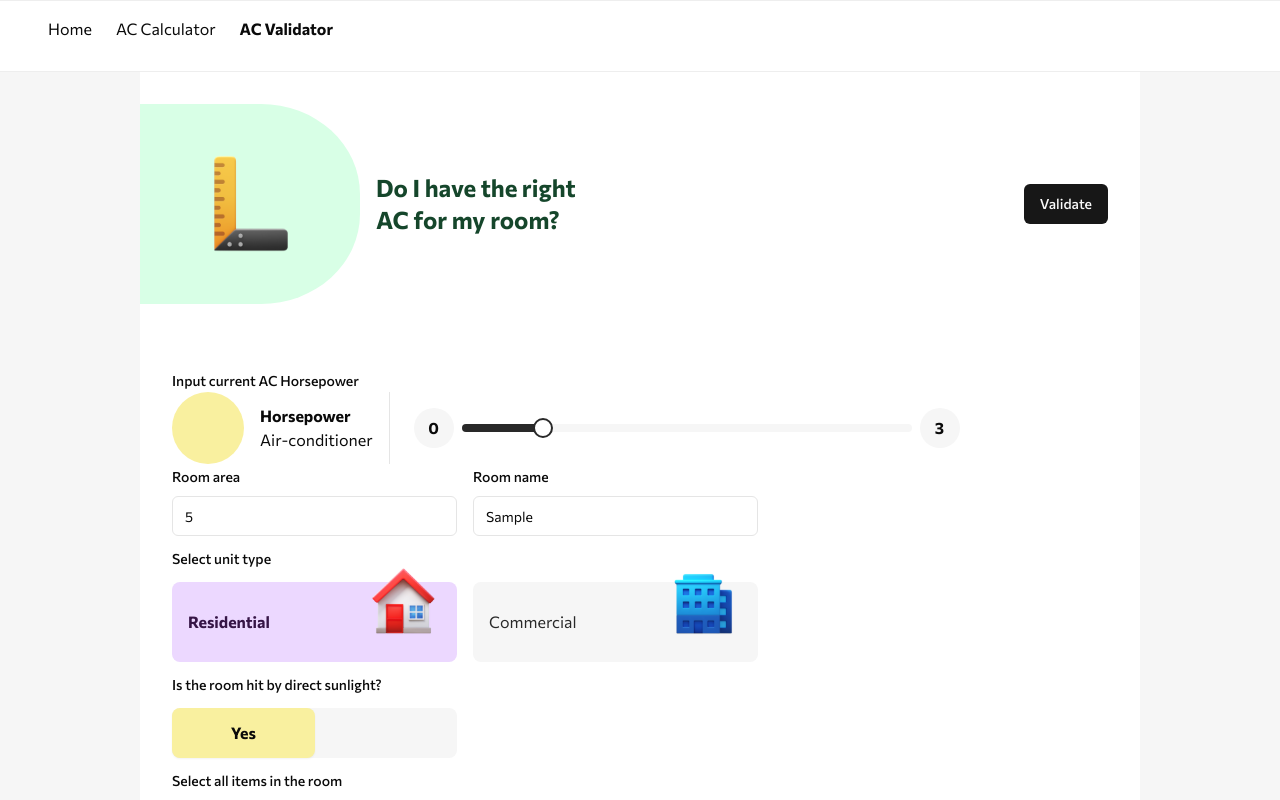
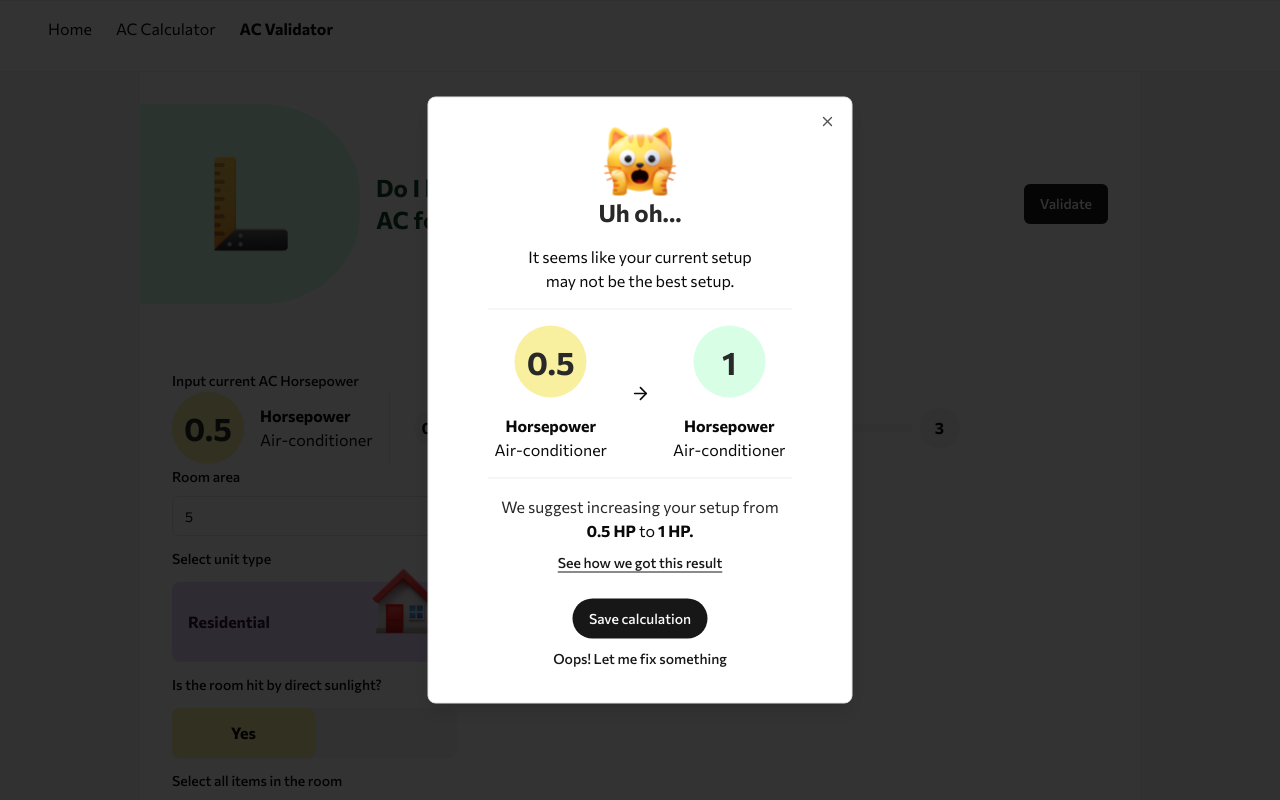
Before and after one commit to johnvalle/ac-heatload-app, a React (Vite) app: page /ACValidator in a window 1280 px wide. Both pictures are taken after typing "5", "Sample" into the empty fields and a click on the button "Validate". Shown: the top 800 px of the page. Built offline with nearby package versions, Linux system fonts and the light colour scheme.

Commit message:
Update modal content

```diff
--- a/src/routes/ACValidator.lazy.tsx
+++ b/src/routes/ACValidator.lazy.tsx
@@ -1,21 +1,22 @@
+import { ArrowRight } from "lucide-react"
+import { useCallback, useState } from "react"
 import { createLazyFileRoute } from "@tanstack/react-router"
-import { useState } from "react"
-import { Form } from "@/components/ui/form"
 
+import catSvg from "@/assets/cat.svg"
+import checkSvg from "@/assets/check.svg"
 import rulerSvg from "@/assets/ruler.svg"
-import checkSvg from "@/assets/check.svg"
-
 import { ACCalculator } from "@/components/custom/ACCalculator"
+import { HeatloadCard } from "@/components/custom/HeatloadCard"
 import { Modal } from "@/components/custom/Modal"
 import { Button } from "@/components/ui/button"
+import { Form } from "@/components/ui/form"
+import { Label } from "@/components/ui/label"
+import { Separator } from "@/components/ui/separator"
+import { Slider } from "@/components/ui/slider"
 import { useHeatloadCalculator } from "@/hooks/useHeatloadCalculator"
 import { Banner } from "@/layouts/Banner"
 import { BaseLayout } from "@/layouts/BaseLayout"
 import { Container } from "@/layouts/Container"
-import { HeatloadCard } from "@/components/custom/HeatloadCard"
-import { Slider } from "@/components/ui/slider"
-import { Separator } from "@/components/ui/separator"
-import { Label } from "@/components/ui/label"
 
 export const Route = createLazyFileRoute("/ACValidator")({
   component: ACValidator,
@@ -24,8 +25,71 @@ export const Route = createLazyFileRoute("/ACValidator")({
 function ACValidator() {
   const [showModal, setShowModal] = useState(false)
   const [sliderValue, setSliderValue] = useState(0.5)
-  const { form, computedHeatload, data, onSubmit, dispatch } =
+  const { form, computedHorsePower, data, onSubmit, dispatch } =
     useHeatloadCalculator()
+
+  const isHpMatched = computedHorsePower === sliderValue
+
+  const handleCalculate = useCallback(() => {
+    setShowModal(form.formState.isValid)
+  }, [form.formState.isValid])
+
+  const matchedHpContent = () => {
+    return (
+      <>
+        <p className="font-bold text-2xl text-custom-black">Perfect!</p>
+        <p className="max-w-[240px]">
+          Your <span className="font-bold">{sliderValue}</span> HP
+          air-conditioner is perfect for your{" "}
+          <strong>{data.area} sq.m area</strong>,{" "}
+          <strong>{data.unitType}</strong> unit.
+        </p>
+      </>
+    )
+  }
+
+  const unmatchedHpContent = () => {
+    return (
+      <>
+        <p className="font-bold text-2xl text-custom-black">Uh oh...</p>
+        <p className="max-w-[240px]">
+          It seems like your current setup may not be the best setup.
+        </p>
+        <div className="border-t border-b border-custom-gray-stroke py-4 w-full flex flex-col justify-center items-center">
+          <div className="flex gap-4 items-center justify-center">
+            <HeatloadCard
+              hpLevel={sliderValue.toString()}
+              dir="col"
+              isSuccess={false}
+            />
+            <ArrowRight className="h-12 w-12" />
+            <HeatloadCard
+              hpLevel={computedHorsePower.toString()}
+              dir="col"
+              isSuccess
+            />
+          </div>
+        </div>
+        <div>
+          <p className="text-custom-black">
+            We suggest increasing your setup from
+          </p>
+          <p>
+            <span className="font-bold">{sliderValue.toString()} HP</span>
+            &nbsp;to&nbsp;
+            <span className="font-bold">{computedHorsePower} HP.</span>
+          </p>
+          <Button
+            variant="link"
+            className="underline"
+            onClick={() => setShowModal(false)}
+          >
+            See how we got this result
+          </Button>
+        </div>
+      </>
+    )
+  }
 
   return (
     <BaseLayout>
@@ -46,51 +110,17 @@ function ACValidator() {
                 showModal={showModal}
                 triggerButton={{
                   name: "Validate",
-                  onClick: () => setShowModal(form.formState.isValid),
+                  onClick: handleCalculate,
                 }}
                 handleClose={() => setShowModal(false)}
-                icon={<img src={checkSvg} alt="Check icon" />}
+                icon={
+                  <img
+                    src={isHpMatched ? checkSvg : catSvg}
+                    alt={isHpMatched ? "check icon" : "cat icon"}
+                  />
+                }
                 content={
-                  <>
-                    <p className="font-bold text-2xl text-custom-black">
-                      Awesome!
-                    </p>
-                    <p className="max-w-[240px]">
-                      Keep your <strong>{data.area} sq.m area</strong>,{" "}
-                      <strong>{data.unitType}</strong> type unit cool with a
-                    </p>
-                    <div className="border-t border-b border-custom-gray-stroke py-4 w-full flex flex-col justify-center items-center">
-                      <div className="w-[72px] h-[72px] text-[32px] p-4 rounded-full bg-custom-green-light flex items-center justify-center">
-                        <p className="text-custom-black font-bold">
-                          {Math.round(computedHeatload / 3165) / 2}
-                        </p>
-                      </div>
-                      <p className="font-bold">Horsepower</p>
-                      <p>Air-conditioner ({computedHeatload})</p>
-                    </div>
-                    <p className="text-custom-black text-xs">
-                      We recommend this because there are usually{" "}
-                      <span className="font-bold">
-                        {data.personCount} people
-                      </span>{" "}
-                      in the room
-                      {!!data.heatItems.length && " with "}
-                      {!!data.heatItems.length && (
-                        <span className="font-bold">
-                          {data.heatItems.join(", ")}
-                        </span>
-                      )}
-                      {data.windowCount > 0 && (
-                        <span className="font-bold">
-                          {`, ${data.windowCount} windows, `}
-                        </span>
-                      )}
-                      {data.bulbCount > 0 && (
-                        <span className="font-bold">{`${data.bulbCount} bulb${data.bulbCount > 1 ? "s" : ""}`}</span>
-                      )}
-                      {data.hasDirectSunlight && ", hit by direct sunlight"}.
-                    </p>
-                  </>
+                  isHpMatched ? matchedHpContent() : unmatchedHpContent()
                 }
                 footer={
                   <>
@@ -109,14 +139,17 @@ function ACValidator() {
             <Label>Input current AC Horsepower</Label>
             <div className="flex h-[72px]">
               <div className="w-auto">
-                <HeatloadCard dir="row" isSuccess={false} />
+                <HeatloadCard
+                  hpLevel={sliderValue.toString()}
+                  dir="row"
+                  isSuccess={false}
+                />
               </div>
               <Separator orientation="vertical" className="mx-4" />
               <Slider
-                tooltip={sliderValue.toString()}
                 className="w-[450px]"
                 defaultValue={[sliderValue]}
-                min={0}
+                min={0.5}
                 max={3}
                 step={0.5}
                 onValueChange={(value) => setSliderValue(value[0])}
```
